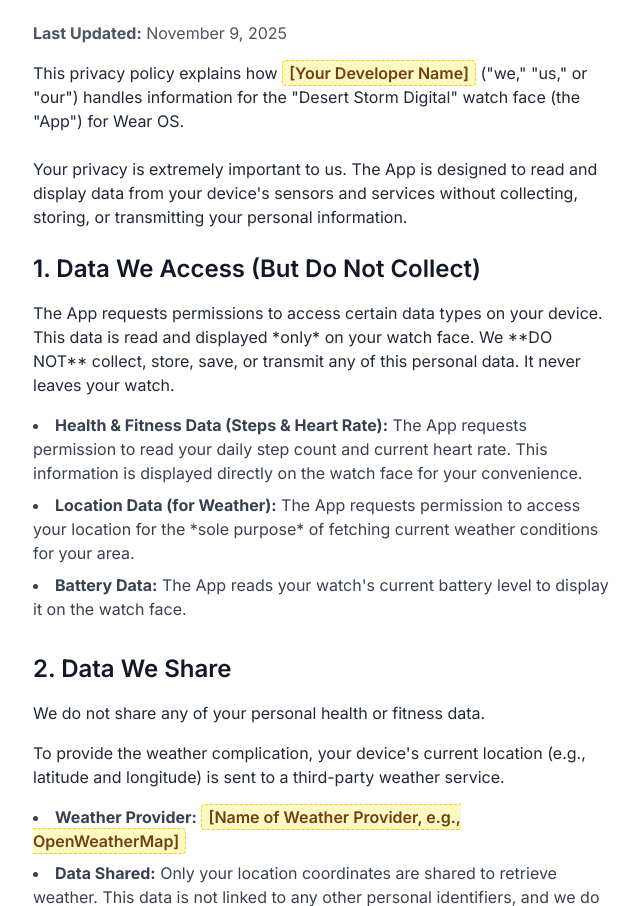
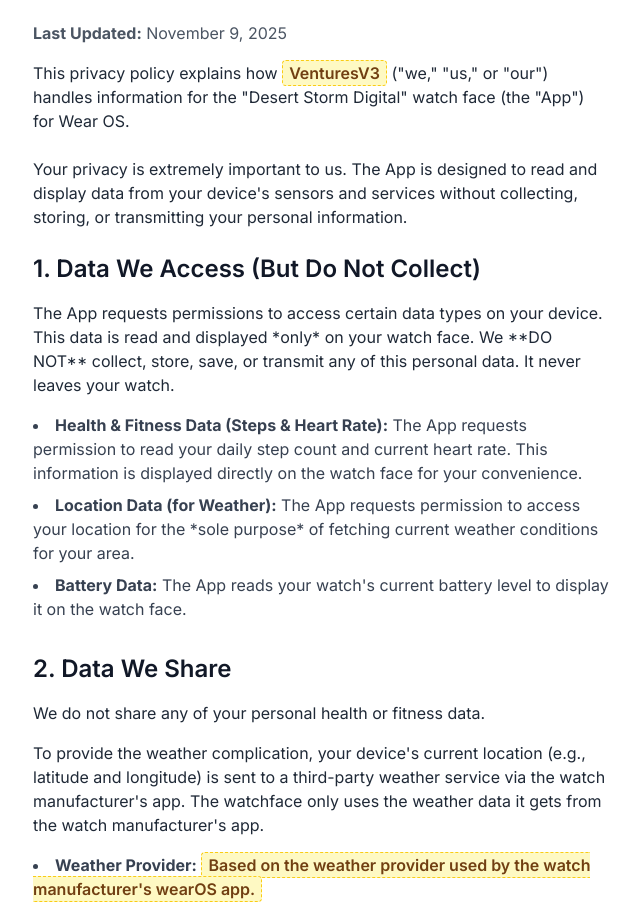
Before and after one commit to VsureDev97/vsuredev97.github.io, a plain HTML site: page index.html in a window 1280 px wide. Shown: the part 159-1065 px from the top of the page, without its empty margins (319-959 px from the left). Drawn offline with nearby package versions, Linux system fonts and the light colour scheme.

Commit message:
Update index.html

```diff
--- a/index.html
+++ b/index.html
@@ -33,7 +33,7 @@
 
             <p class="mb-6">
                 This privacy policy explains how
-                <span class="placeholder">[Your Developer Name]</span>
+                <span class="placeholder">VenturesV3</span>
                 ("we," "us," or "our") handles information for the "Desert Storm Digital" watch face (the "App") for Wear OS.
             </p>
 
@@ -67,12 +67,12 @@
                     We do not share any of your personal health or fitness data.
                 </p>
                 <p class="mb-4">
-                    To provide the weather complication, your device's current location (e.g., latitude and longitude) is sent to a third-party weather service.
+                    To provide the weather complication, your device's current location (e.g., latitude and longitude) is sent to a third-party weather service via the watch manufacturer's app. The watchface only uses the weather data it gets from the watch manufacturer's app.
                 </p>
                 <ul class="list-disc list-inside space-y-2 text-gray-700">
                     <li>
                         <strong>Weather Provider:</strong>
-                        <span class="placeholder">[Name of Weather Provider, e.g., OpenWeatherMap]</span>
+                        <span class="placeholder">Based on the weather provider used by the watch manufacturer's wearOS app.</span>
                     </li>
                     <li>
                         <strong>Data Shared:</strong> Only your location coordinates are shared to retrieve weather. This data is not linked to any other personal identifiers, and we do not store or log your location.
@@ -114,7 +114,7 @@
                     If you have any questions about this privacy policy, you can contact us at:
                 </p>
                 <p class="text-blue-600 font-medium mt-2">
-                    <span class="placeholder">[Your Support Email Address]</span>
+                    <span class="placeholder">venturesvthree@gmail.com</span>
                 </p>
             </div>
 
```
